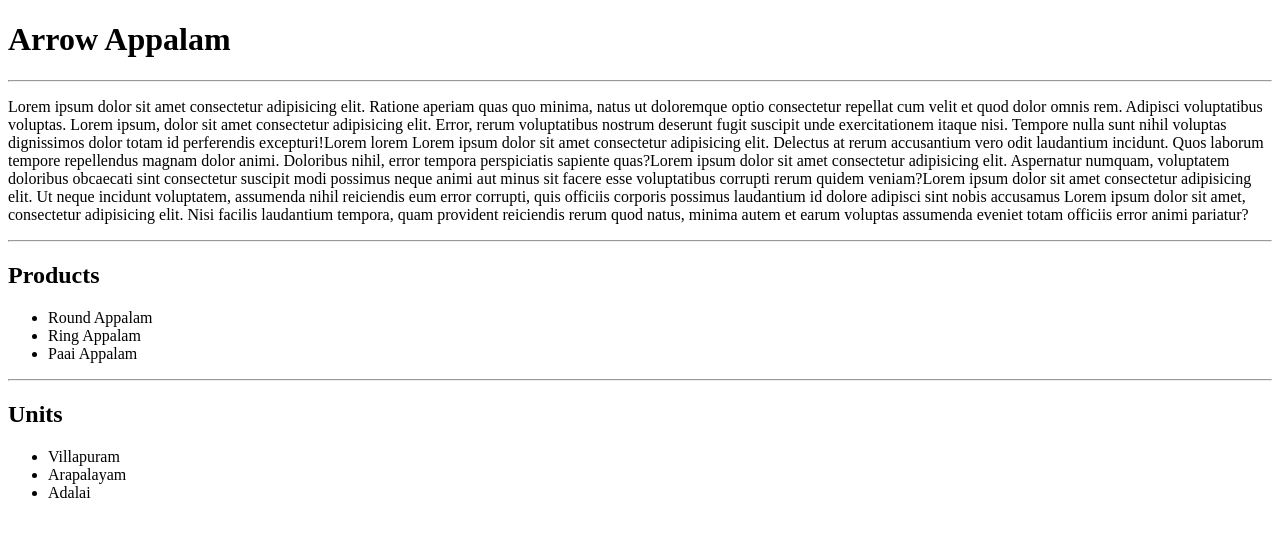
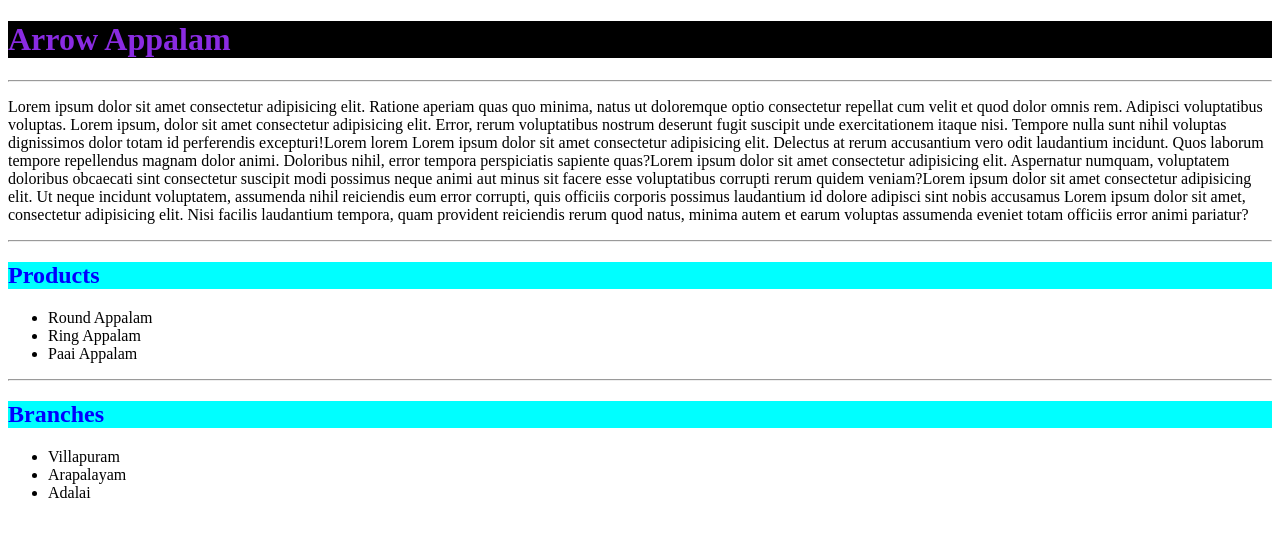
Before and after one commit to subhashraaj/test03, a plain HTML site: page index.html in a window 1280 px wide. Drawn offline with Linux system fonts and the light colour scheme.

Commit message:
version.1.2

```diff
--- a/index.html
+++ b/index.html
@@ -5,10 +5,11 @@
     <meta charset="UTF-8">
     <meta name="viewport" content="width=device-width, initial-scale=1.0">
     <title>Arrow Appalam</title>
+    <link rel="stylesheet" href="./style.css">
 </head>
 
 <body>
-    <h1>Arrow Appalam</h1>
+    <h1 id="comName">Arrow Appalam</h1>
     <hr>
     <p>
         Lorem ipsum dolor sit amet consectetur adipisicing elit. Ratione aperiam quas quo minima, natus ut doloremque
@@ -33,7 +34,7 @@
         <li>Paai Appalam</li>
     </ul>
     <hr>
-    <h2 id="units"> Units</h2>
+    <h2 id="units"> Branches</h2>
     <ul>
         <li>Villapuram</li>
         <li>Arapalayam</li>
--- /dev/null
+++ b/style.css
@@ -0,0 +1,12 @@
+#products{
+    color:blue;
+    background-color: aqua;
+}
+#comName{
+    color: blueviolet;
+    background-color: black;
+}
+#units{
+    color:blue;
+    background-color: aqua;
+}
```
